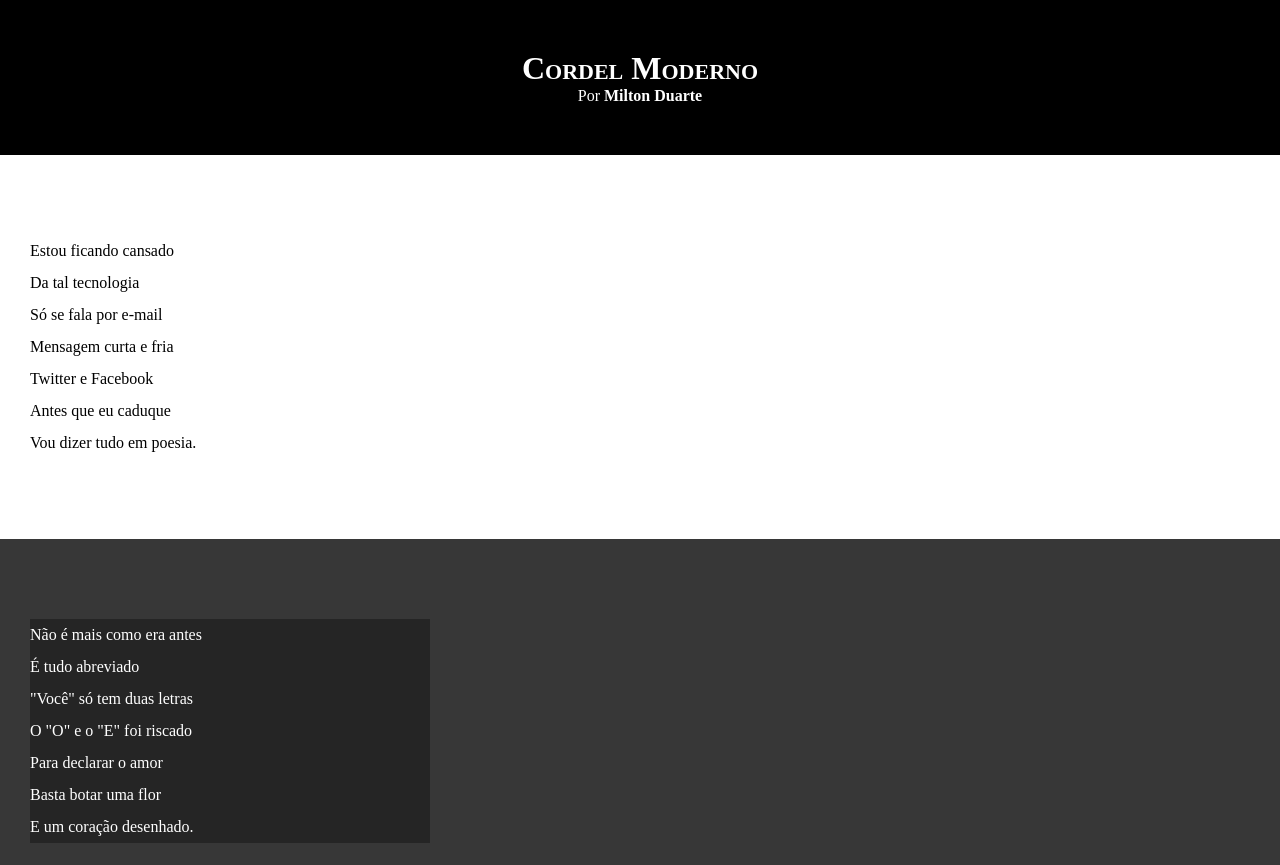
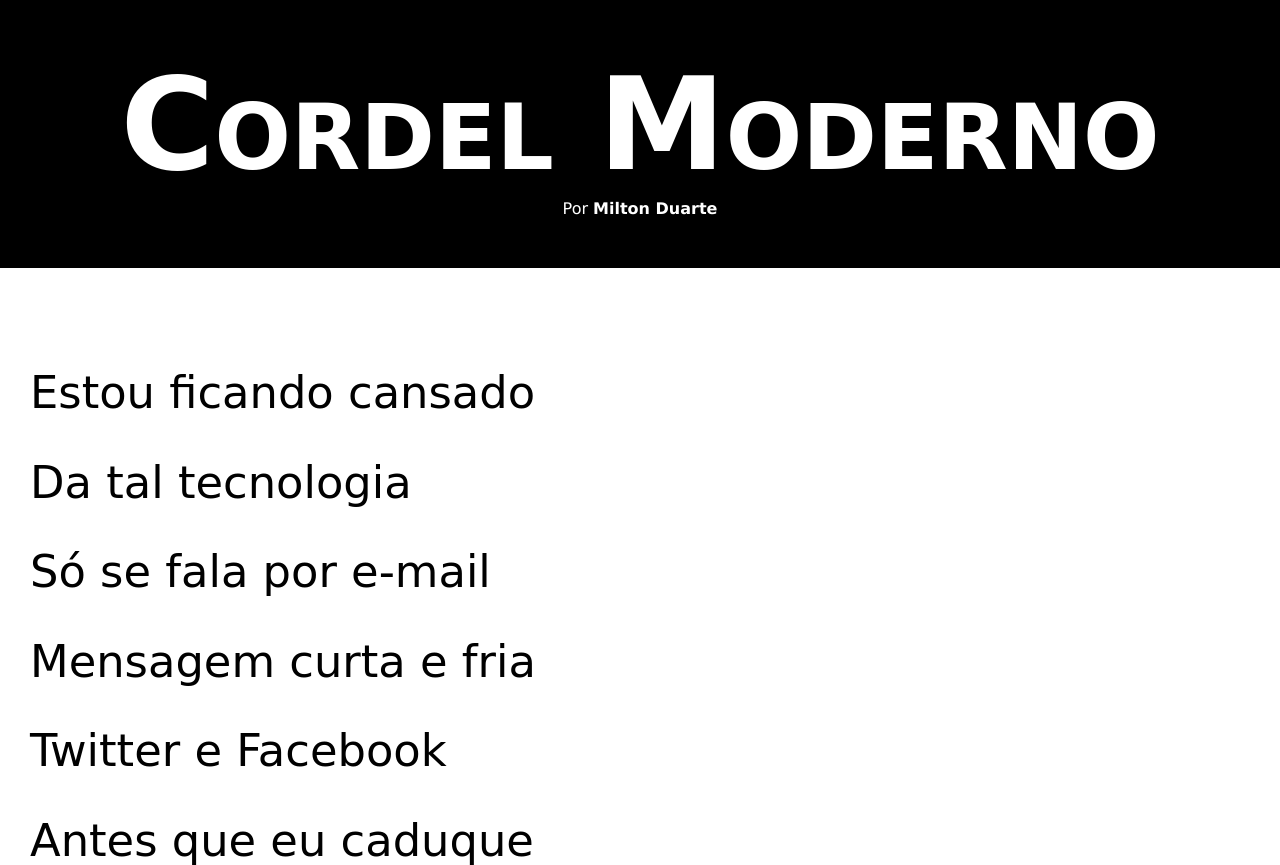
Before and after one commit to Marx-Color/Cordel, a plain HTML site: page index.html in a window 1280 px wide. Shown: the top 865 px of the page. Drawn offline with Linux system fonts and the light colour scheme.

Commit message:
atualização de estilo

```diff
--- a/estilo/style.css
+++ b/estilo/style.css
@@ -1,4 +1,11 @@
 @charset "UTF-8";
+
+:root{
+    --fonte1: Verdana, Geneva, tahoma, sans-serif;
+    --fonte2: 'Passion One', cursive;
+    --fonte3: 'Sriracha', cursive;
+}
+
 *{
     margin: 0px;
     padding: 0px;
@@ -6,6 +13,7 @@
 html, body{
     min-height: 100%;
     background-color: darkgrey;
+    font-family: var(--fonte1);
 
 }
 
@@ -17,6 +25,8 @@ header{
 header > h1{
     padding-top: 50px;
     font-variant: small-caps;
+    font-family: var(--fonte2);
+    font-size: 10vw;
 }
 header > p {
     padding-bottom: 50px;
@@ -34,6 +44,8 @@ section{
     padding-bottom: 10vh;
     line-height: 2em;
     padding-left: 30px;
+    font-family: var(--fonte3);
+    font-size: 3.5vw;
 }
 section.normal{
     background-color: white;
@@ -45,7 +57,8 @@ section.imagem{
 
 }
 section.imagem > p {
-    width: 400px;
+    display: inline-block;
+    padding: 5px;
     background-color: rgba(0, 0, 0, 0.336);
 }
 footer{
```
